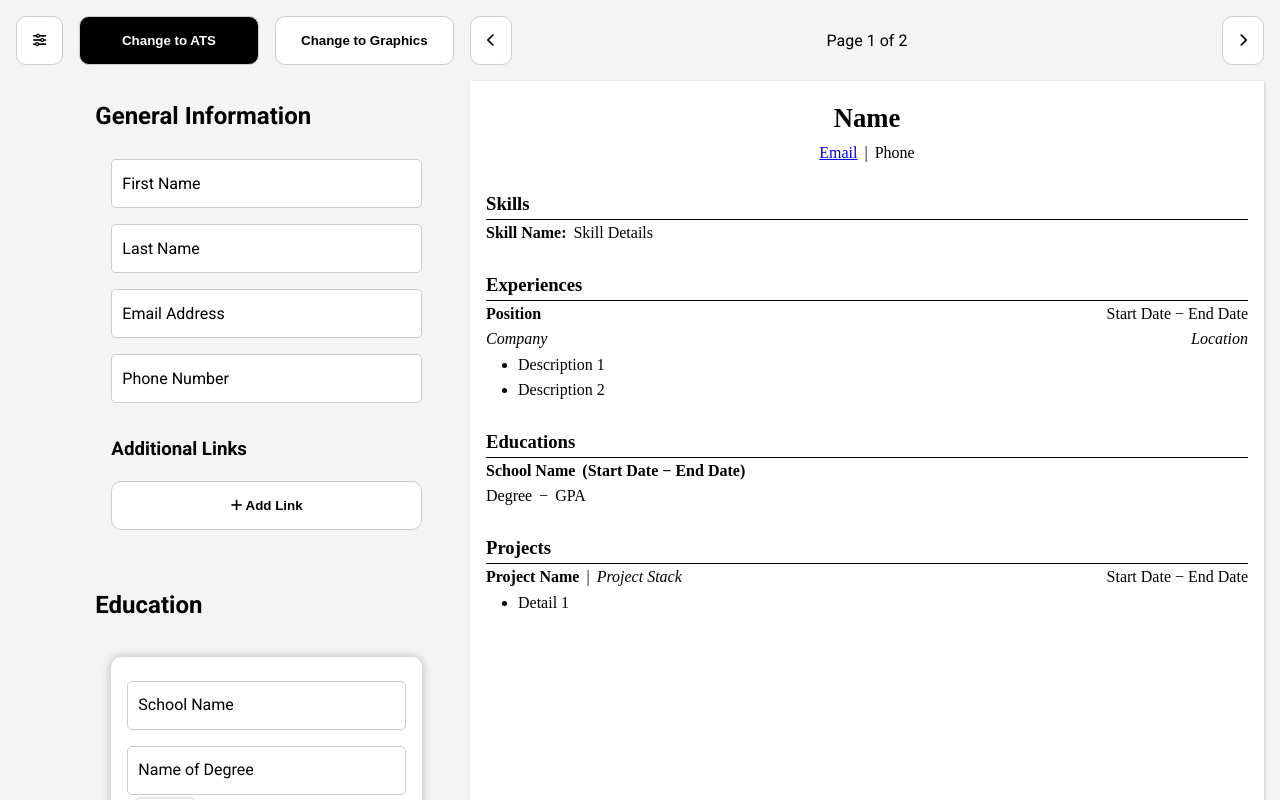
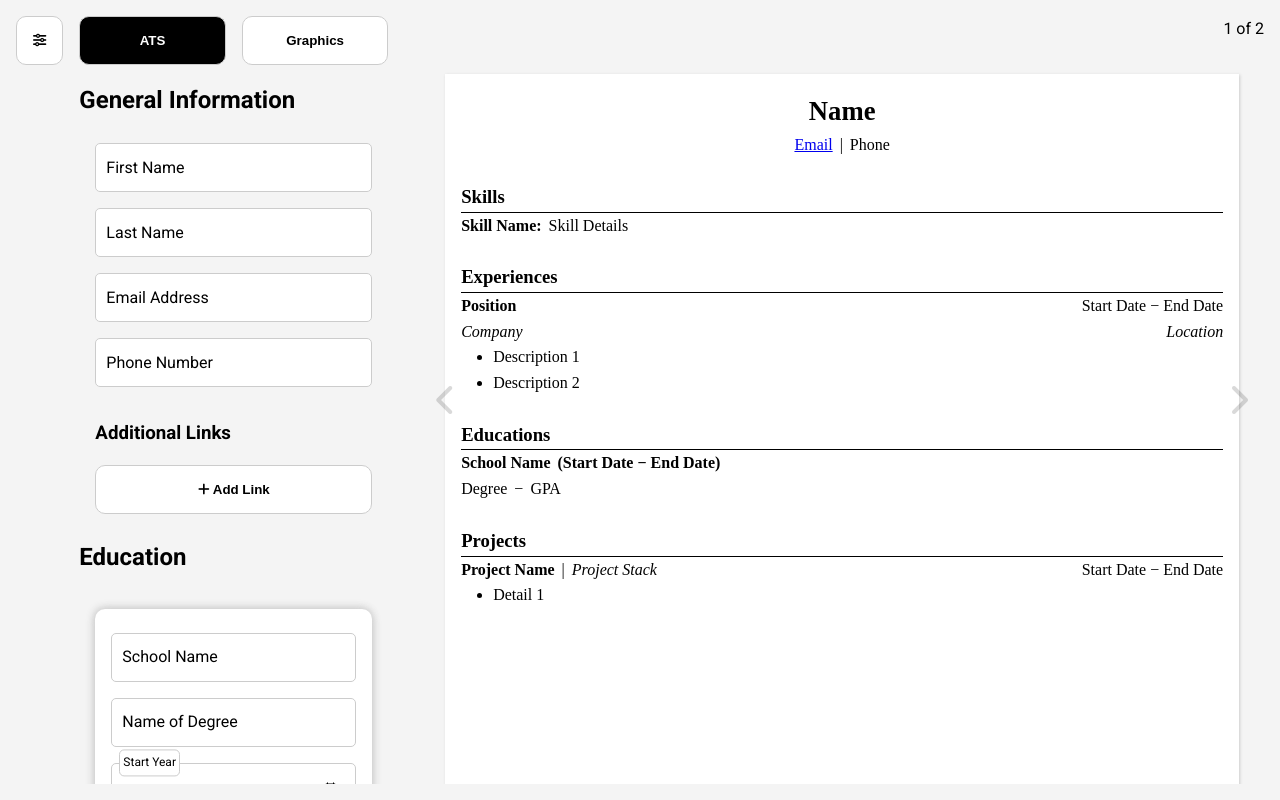
Before and after one commit to Delfiald/cv-application, a React (Vite) app: page / in a window 1280 px wide. Shown: the top 800 px of the page. Built offline with nearby package versions, Linux system fonts and the light colour scheme.

Commit message:
Refactor Layout and Styling
- Adjusted component layouts for improved structure and organization.
- Updated general styling to enhance consistency and appearance.

```diff
--- a/src/App.jsx
+++ b/src/App.jsx
@@ -1,6 +1,5 @@
 import { useState, useEffect } from "react";
 import Header from "./components/Header";
-import Footer from "./components/Footer";
 import GeneralInfo from "./components/GeneralInfo";
 import Education from "./components/Education";
 import Experience from "./components/Experience";
@@ -149,10 +148,12 @@ function App() {
 
  return (
   <>
+   <section className="edit-section">
     <Header
      setPreviewContent={setPreviewContent}
      previewContent={previewContent}
     />
+    <div className="input-section">
      <GeneralInfo
       setGeneralInfoInput={setGeneralInfoInput}
       additionalLinks={additionalLinks}
@@ -186,6 +187,8 @@ function App() {
       focusedInputId={focusedInputId}
       setFocusedInputId={setFocusedInputId}
      />
+    </div>
+   </section>
    <Preview
     generalInfoInput={generalInfoInput}
     previewContent={previewContent}
@@ -195,7 +198,6 @@ function App() {
     skillInput={skillInput}
     projectInput={projectInput}
    />
-   <Footer />
   </>
  );
 }
--- a/src/components/Header.jsx
+++ b/src/components/Header.jsx
@@ -7,6 +7,11 @@ function Header({ setPreviewContent, previewContent }) {
 
  return (
   <>
+   <aside>
+    <button className="setting-button">
+     <i className="fas fa-sliders"></i>
+    </button>
+   </aside>
    <header>
     <nav>
      <div className="preview-button-wrapper">
@@ -14,7 +19,7 @@ function Header({ setPreviewContent, previewContent }) {
        className={`preview-button ${previewContent === "ats" ? "active" : ""}`}
        onClick={handlePreview}
       >
-       Change to ATS
+       ATS
       </button>
       <button
        className={`preview-button ${
@@ -22,16 +27,11 @@ function Header({ setPreviewContent, previewContent }) {
        }`}
        onClick={handlePreview}
       >
-       Change to Graphics
+       Graphics
       </button>
      </div>
     </nav>
    </header>
-   <aside>
-    <button className="setting-button">
-     <i className="fas fa-sliders"></i>
-    </button>
-   </aside>
   </>
  );
 }
--- a/src/components/Preview.jsx
+++ b/src/components/Preview.jsx
@@ -56,6 +56,7 @@ function ATS({
  const phone = generalInfoInput.phone;
  return (
   <div id="ats">
+   <div className="paper">
     <section className="contact-information">
      <h1>
       {firstName === "" ? "Name" : firstName} {lastName === "" ? "" : lastName}
@@ -184,7 +185,9 @@ function ATS({
           </div>
           {" | "}
           <div className="project-stack">
-          {project.projectStack === "" ? "Project Stack" : project.projectStack}
+           {project.projectStack === ""
+            ? "Project Stack"
+            : project.projectStack}
           </div>
          </div>
          <div className="date">
@@ -209,6 +212,7 @@ function ATS({
      </section>
     )}
    </div>
+  </div>
  );
 }
 
@@ -223,15 +227,13 @@ function Preview({
 }) {
  return (
   <section id="preview">
-   <div className="page-button-wrapper">
-    <button>
+   <button className="nav-button previous">
     <i className="fas fa-chevron-left"></i>
    </button>
-    <p>Page 1 of 2</p>
-    <button>
+   <button className="nav-button next">
     <i className="fas fa-chevron-right"></i>
    </button>
-   </div>
+   <div className="page-number">1 of 2</div>
    {previewContent === "ats" ? (
     <ATS
      generalInfoInput={generalInfoInput}
--- a/src/components/generalInfo.css
+++ b/src/components/generalInfo.css
@@ -1,6 +1,4 @@
 #general-info {
- grid-area: general-info;
- padding: 1rem;
  display: flex;
  flex-direction: column;
  gap: 1rem;
--- a/src/components/preview.css
+++ b/src/components/preview.css
@@ -1,39 +1,38 @@
 #preview {
- grid-area: preview;
+ position: relative;
  display: flex;
  flex-direction: column;
- align-content: inherit;
  justify-content: start;
  gap: 1rem;
+ align-self: start;
+ max-height: calc(100vh - 2rem);
+ flex: 1 1 auto;
 }
 
-#preview .page-button-wrapper {
+#preview .nav-button {
+ position: absolute;
  display: flex;
  align-items: center;
  justify-content: space-between;
+ top: 50%;
+ transform: translate(0, -50%);
+ background: transparent;
+ border: none;
+ font-size: 2rem;
+ opacity: 0.15;
+ transition: 0.25s all ease;
 }
 
-#preview > div:last-child {
- background: var(--light-color-200);
- padding: 1rem;
- height: 1123px;
- box-shadow: 1px 1px 3px var(--light-color-600);
- display: flex;
- align-items: center;
- justify-content: start;
- flex-direction: column;
- gap: 1.5rem;
+#preview .nav-button:hover {
+ opacity: 0.5;
 }
 
-#preview > div:last-child > section {
- width: 100%;
+#preview .nav-button.next {
+ right: 0;
 }
 
-#preview .contact-information {
- display: flex;
- align-items: center;
- justify-content: center;
- flex-direction: column;
+#preview .page-number {
+ align-self: flex-end;
 }
 
 #preview h1 {
@@ -46,6 +45,42 @@
 
 #preview #ats {
  font-family: "Times New Roman", Times, serif;
+ padding: 1rem 0;
+}
+
+#preview > #ats,
+#preview > #graphics {
+ max-height: 1123px;
+ height: 100%;
+ overflow-y: auto;
+ overflow-x: hidden;
+}
+
+#preview > div:last-child .paper {
+ justify-self: center;
+ padding: 1rem;
+ max-width: 794px;
+ width: 100%;
+ background: var(--light-color-200);
+ min-height: 1123px;
+ height: 100%;
+ display: flex;
+ align-items: center;
+ justify-content: start;
+ flex-direction: column;
+ gap: 1.5rem;
+ box-shadow: 1px 1px 3px var(--light-color-600);
+}
+
+#preview > div:last-child .paper > section {
+ width: 100%;
+}
+
+#preview .contact-information {
+ display: flex;
+ align-items: center;
+ justify-content: center;
+ flex-direction: column;
 }
 
 #preview #ats *:not(h1, h2) {
--- a/src/styles/index.css
+++ b/src/styles/index.css
@@ -16,6 +16,20 @@
 }
 
 /* Utilities */
+::-webkit-scrollbar {
+ width: 6px;
+ border-radius: 5px;
+}
+
+::-webkit-scrollbar-track {
+ background: #ccc;
+}
+
+::-webkit-scrollbar-thumb {
+ background-color: #555;
+ border-radius: 5px;
+}
+
 .input-wrapper {
  position: relative;
 }
@@ -121,33 +135,26 @@ ol {
 body {
  font-family: "Roboto", sans-serif;
  line-height: 1.6;
+ overflow-y: hidden;
  overflow-x: hidden;
 }
 
 #root {
  background: #f4f4f4;
  min-height: 100vh;
- display: grid;
- grid-template-areas:
-  "aside header preview"
-  "aside general-info preview"
-  "aside education preview"
-  "aside experience preview"
-  "aside skill preview"
-  "aside projects preview"
-  "footer footer footer";
- grid-template-columns: min-content minmax(300px, 500px) 794px;
- grid-template-rows: min-content repeat(5, min-content) 70px;
+ display: flex;
+ align-items: center;
+ justify-content: center;
  gap: 1rem;
  padding: 1rem;
- justify-content: space-evenly;
+ justify-content: space-between;
 }
 
 header {
- grid-area: header;
  display: flex;
- align-items: flex-start;
+ align-items: center;
  justify-content: center;
+ gap: 1rem;
 }
 
 header nav {
@@ -165,6 +172,10 @@ header nav .preview-button-wrapper {
  align-items: center;
  justify-content: center;
  gap: 1rem;
+}
+
+header nav .preview-button-wrapper button {
+ height: 100%;
 }
 
 header nav button:hover {
@@ -190,8 +201,35 @@ aside button:hover {
  color: var(--light-color-200);
 }
 
-#root > section:not(#preview) {
- padding: 1rem;
+#root .edit-section {
+ display: grid;
+ grid-template-columns: min-content 1fr;
+ overflow-x: hidden;
+ justify-content: center;
+ align-content: start;
+ align-self: start;
+ max-height: calc(100vh - 2rem);
+ gap: 1rem;
+ padding-right: 1rem;
+}
+
+#root .edit-section aside {
+ grid-column: 1 / 2;
+ grid-row: 1 / 2;
+ align-self: center;
+}
+
+#root .edit-section .input-section {
+ grid-column: 2 / 3;
+ display: flex;
+ align-items: center;
+ justify-content: center;
+ flex-direction: column;
+ gap: 1rem;
+}
+
+#root .edit-section .input-section > section {
+ width: 100%;
 }
 
 .accordion-wrapper {
```
Lines whose indentation alone changed are shown as unchanged.
